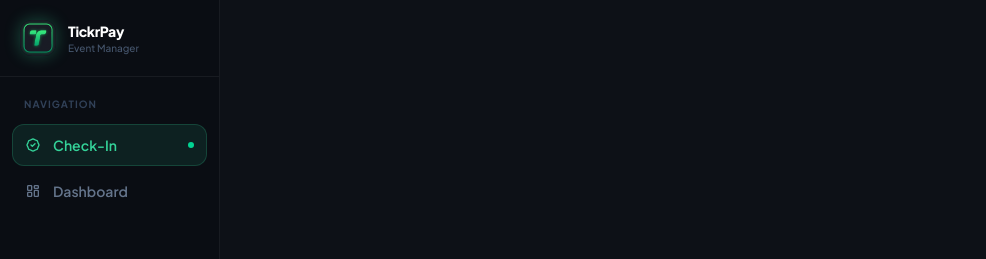
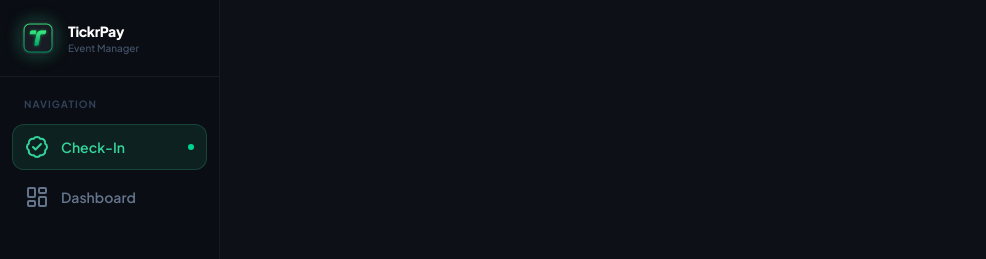
Before and after one commit to georgegoodluck/TickrPay, a Next.js app in the folder tickrpay/: page / in a window 1280 px wide. Shown: the top 259 px of the page, without its empty margins (0-986 px from the left). Built offline with nearby package versions, Linux system fonts and the light colour scheme.

Commit message:
build: install lucide-react
change sidebar svg to icons

```diff
--- a/tickrpay/components/Sidebar.tsx
+++ b/tickrpay/components/Sidebar.tsx
@@ -2,45 +2,18 @@
 import { usePathname, useRouter } from "next/navigation";
 import Link from "next/link";
 import Image from "next/image";
+import { BadgeCheck, LayoutDashboard } from "lucide-react";
 
 const navItems = [
   {
     href: "/",
     label: "Check-In",
-    icon: (
-      <svg
-        className="h-4 w-4"
-        fill="none"
-        viewBox="0 0 24 24"
-        stroke="currentColor"
-        strokeWidth={2}
-      >
-        <path
-          strokeLinecap="round"
-          strokeLinejoin="round"
-          d="M9 12l2 2 4-4M7.835 4.697a3.42 3.42 0 001.946-.806 3.42 3.42 0 014.438 0 3.42 3.42 0 001.946.806 3.42 3.42 0 013.138 3.138 3.42 3.42 0 00.806 1.946 3.42 3.42 0 010 4.438 3.42 3.42 0 00-.806 1.946 3.42 3.42 0 01-3.138 3.138 3.42 3.42 0 00-1.946.806 3.42 3.42 0 01-4.438 0 3.42 3.42 0 00-1.946-.806 3.42 3.42 0 01-3.138-3.138 3.42 3.42 0 00-.806-1.946 3.42 3.42 0 010-4.438 3.42 3.42 0 00.806-1.946 3.42 3.42 0 013.138-3.138z"
-        />
-      </svg>
-    ),
+    icon: <BadgeCheck />,
   },
   {
     href: "/admin",
     label: "Dashboard",
-    icon: (
-      <svg
-        className="h-4 w-4"
-        fill="none"
-        viewBox="0 0 24 24"
-        stroke="currentColor"
-        strokeWidth={2}
-      >
-        <path
-          strokeLinecap="round"
-          strokeLinejoin="round"
-          d="M4 5a1 1 0 011-1h4a1 1 0 011 1v5a1 1 0 01-1 1H5a1 1 0 01-1-1V5zm10 0a1 1 0 011-1h4a1 1 0 011 1v2a1 1 0 01-1 1h-4a1 1 0 01-1-1V5zM4 15a1 1 0 011-1h4a1 1 0 011 1v4a1 1 0 01-1 1H5a1 1 0 01-1-1v-4zm10-3a1 1 0 011-1h4a1 1 0 011 1v7a1 1 0 01-1 1h-4a1 1 0 01-1-1v-7z"
-        />
-      </svg>
-    ),
+    icon: <LayoutDashboard />,
   },
 ];
 
--- a/tickrpay/package.json
+++ b/tickrpay/package.json
@@ -11,6 +11,7 @@
   "dependencies": {
     "@supabase/supabase-js": "^2.98.0",
     "autoprefixer": "^10.5.0",
+    "lucide-react": "^1.14.0",
     "next": "16.1.6",
     "papaparse": "^5.5.3",
     "postcss": "^8.5.14",
```
Also changed, not shown: 1 other file (tests, documents, lock files or other folders).
